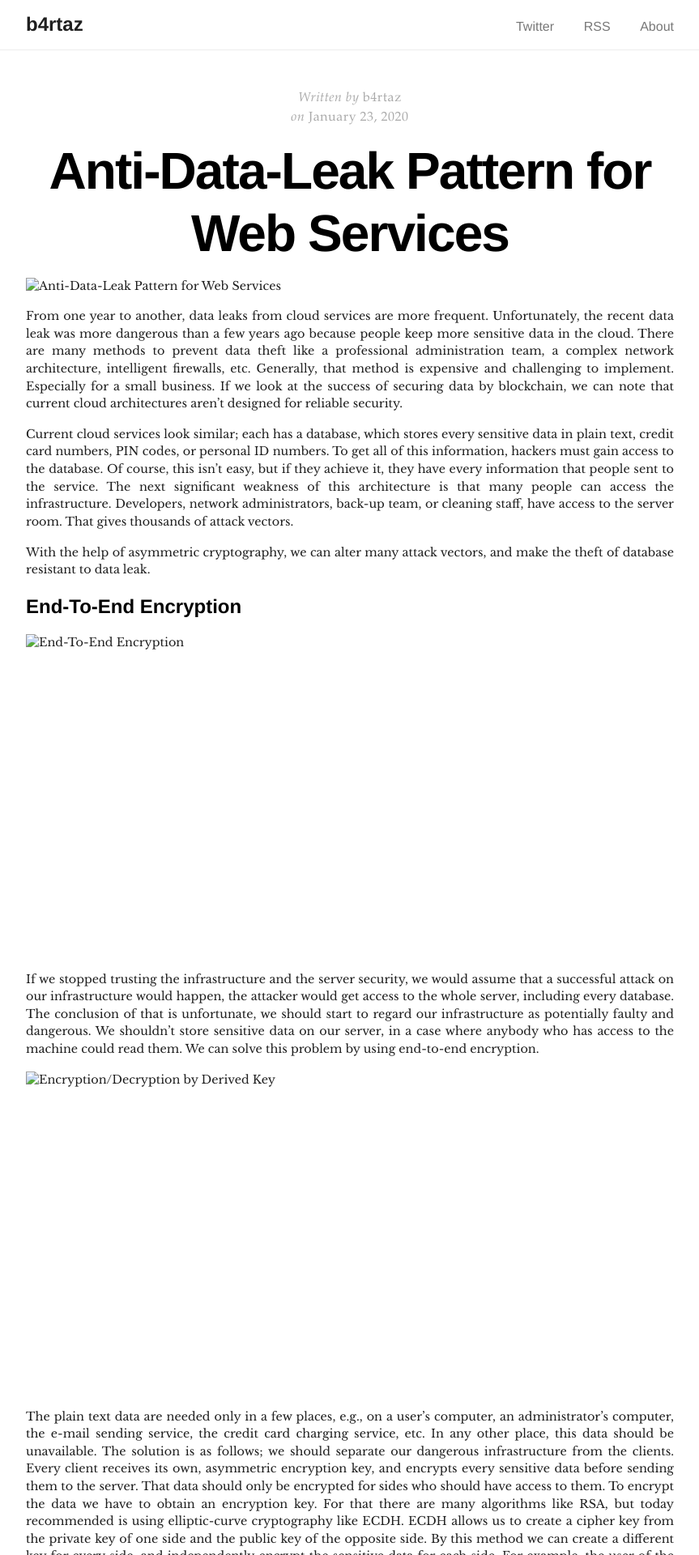
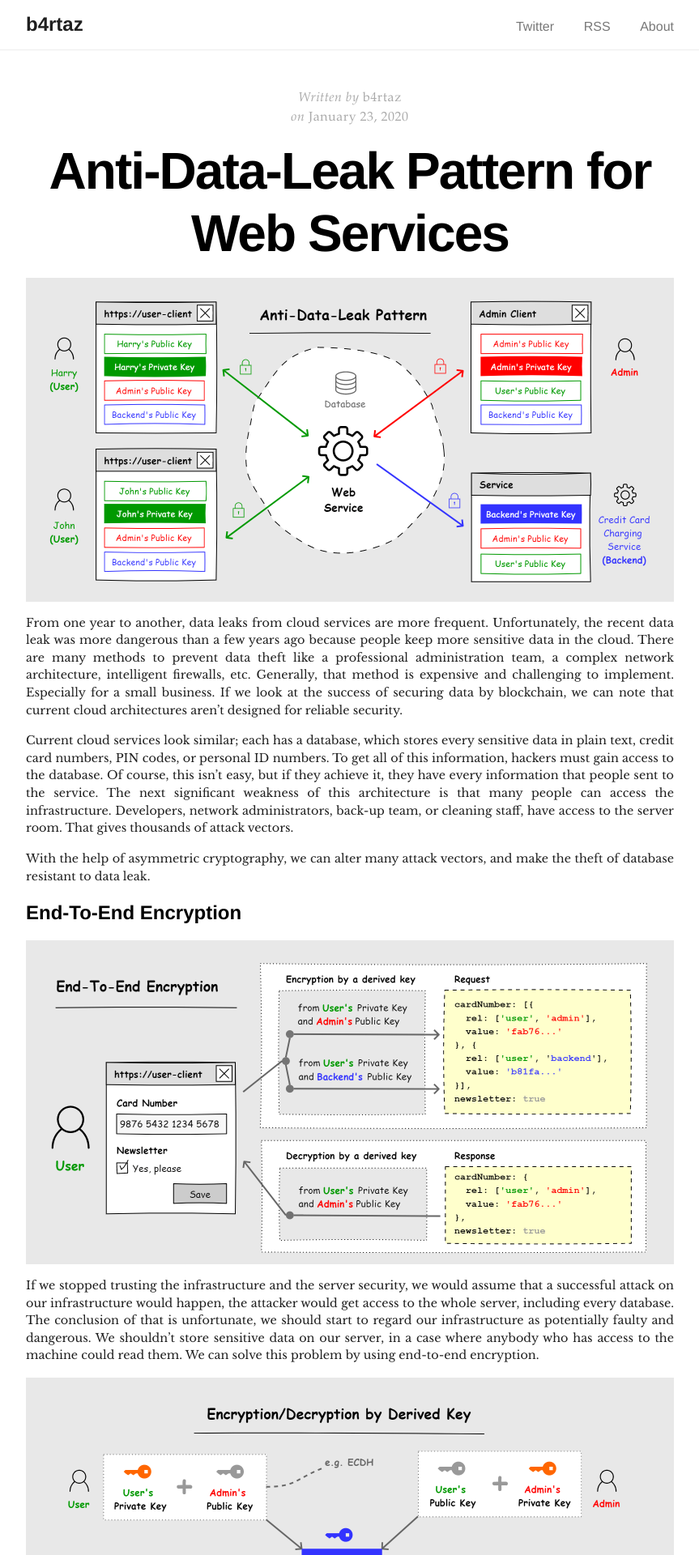
Before and after one commit to b4rtaz/blog, a Jekyll site: the page built from _posts/2020/2020-01-23-anti-data-leak-pattern-for-web-services.md, in a window 1280 px wide. Shown: the top 1920 px of the page at 81% size, without its empty margins (208-1071 px from the left). Built offline with Jekyll 4.4.1, drawn with Linux system fonts in a browser that asks for light colours.

Commit message:
wrong urls.

```diff
--- a/_config.yml
+++ b/_config.yml
@@ -1,8 +1,8 @@
 # Site settings
 title:          "b4rtaz"
 description:    "The Private Blog of Bartlomiej Tadych."
-baseurl:        "/"
-url:            "https://b4rtaz.github.io/blog/"
+baseurl:        "/blog"
+url:            "https://b4rtaz.github.io/"
 
 # Google Analytics
 google_analytics: "UA-3186391-13"
--- a/_posts/2020/2020-01-23-anti-data-leak-pattern-for-web-services.md
+++ b/_posts/2020/2020-01-23-anti-data-leak-pattern-for-web-services.md
@@ -2,7 +2,7 @@
 layout: post
 title: "Anti-Data-Leak Pattern for Web Services"
 author: "b4rtaz"
-image: "images/2020/anti-data-leak-pattern.png"
+image: "/images/2020/anti-data-leak-pattern.png"
 tags: programming idea
 ---
 
@@ -14,27 +14,27 @@ With the help of asymmetric cryptography, we can alter many attack vectors, and
 
 ## End-To-End Encryption
 
-<img src="{{ site.baseurl }}images/2020/anti-data-leak-pattern-end-to-end-encryption.png" width="800" height="400" alt="End-To-End Encryption" />
+<img src="{{ site.baseurl }}/images/2020/anti-data-leak-pattern-end-to-end-encryption.png" width="800" height="400" alt="End-To-End Encryption" />
 
 If we stopped trusting the infrastructure and the server security, we would assume that a successful attack on our infrastructure would happen, the attacker would get access to the whole server, including every database. The conclusion of that is unfortunate, we should start to regard our infrastructure as potentially faulty and dangerous. We shouldn’t store sensitive data on our server, in a case where anybody who has access to the machine could read them. We can solve this problem by using end-to-end encryption.
 
-<img src="{{ site.baseurl }}images/2020/anti-data-leak-pattern-encryption.png" width="800" height="400" alt="Encryption/Decryption by Derived Key" />
+<img src="{{ site.baseurl }}/images/2020/anti-data-leak-pattern-encryption.png" width="800" height="400" alt="Encryption/Decryption by Derived Key" />
 
 The plain text data are needed only in a few places, e.g., on a user’s computer, an administrator’s computer, the e-mail sending service, the credit card charging service, etc. In any other place, this data should be unavailable. The solution is as follows; we should separate our dangerous infrastructure from the clients. Every client receives its own, asymmetric encryption key, and encrypts every sensitive data before sending them to the server. That data should only be encrypted for sides who should have access to them. To encrypt the data we have to obtain an encryption key. For that there are many algorithms like RSA, but today recommended is using elliptic-curve cryptography like ECDH. ECDH allows us to create a cipher key from the private key of one side and the public key of the opposite side. By this method we can create a different key for every side, and independently encrypt the sensitive data for each side. For example, the user of the auction portal should encrypt sensitive personal data, e.g., e-mail for moderator and administrator. In this case three sides can read e-mails stored in the database.
 
-<img src="{{ site.baseurl }}images/2020/anti-data-leak-pattern-table.png" width="800" height="400" alt="Anti-Data-Leak Database Table" />
+<img src="{{ site.baseurl }}/images/2020/anti-data-leak-pattern-table.png" width="800" height="400" alt="Anti-Data-Leak Database Table" />
 
 There is a wide range of possibilities to make an access data relation. We can create a one-to-one relation or one-to-many relation. Every side can read, and override the opposite side data. Of course, we can limit these possibilities by the application logic. It is worth mentioning that, we can create different relations for different kinds of data. For example, the previously mentioned user of auction portal could encrypt the e-mail for moderator and administrator access, but a credit card can only be encrypted for administrator access.
 
 ## Architecture Separation
 
-<img src="{{ site.baseurl }}images/2020/anti-data-leak-pattern-infrastructure.png" width="800" height="400" alt="Infrastructure Separation" />
+<img src="{{ site.baseurl }}/images/2020/anti-data-leak-pattern-infrastructure.png" width="800" height="400" alt="Infrastructure Separation" />
 
 We need to change the way of thinking for services, like the e-mail sending service or the credit card charging service. This kind of service should be treated as an external client. It’s critical to keep this service outside of our main infrastructure. Why? Because that kind of service must have a private key to decrypt the sensitive data. So this key cannot be available on the server, wherein, we have the database, because a hacker could find it and decrypt the sensitive data. We should keep these services far away from our main infrastructure. For example, if we use a cloud for our backend, our credit card charging service should be installed in another hosting provider. If we have our infrastructure, we should create a server in a separate network (e.g., without internet access) for that kind service.
 
 ## Security of Private Key
 
-<img src="{{ site.baseurl }}images/2020/anti-data-leak-pattern-private-key.png" width="800" height="400" alt="Private Key Encryption" />
+<img src="{{ site.baseurl }}/images/2020/anti-data-leak-pattern-private-key.png" width="800" height="400" alt="Private Key Encryption" />
 
 This problem applies to all clients. We can’t store any private key in our main infrastructure, because in case of attack, a hacker could easily decrypt sensitive data. To prevent this, we can use a few methods. The simplest is to keep the private key on the client-side (e.g., system certificates store, the hardware security key). This method can work for the administrator or company workers. However, for ordinary users, this sounds unrealistic. The solution comes with cryptography. Every user has a password, so we can encrypt the private key by user password and store this in our server. It is crucial to encrypt and decrypt the private key only on the client-side.
 
```
Also changed, not shown: _posts/2018/2018-12-28-bad-good-habits-aplikacja-android-ios.md (+1 -1 lines), _posts/2019/2019-06-16-automatyczny-barman-projekt-arduino.md (+1 -1 lines).
